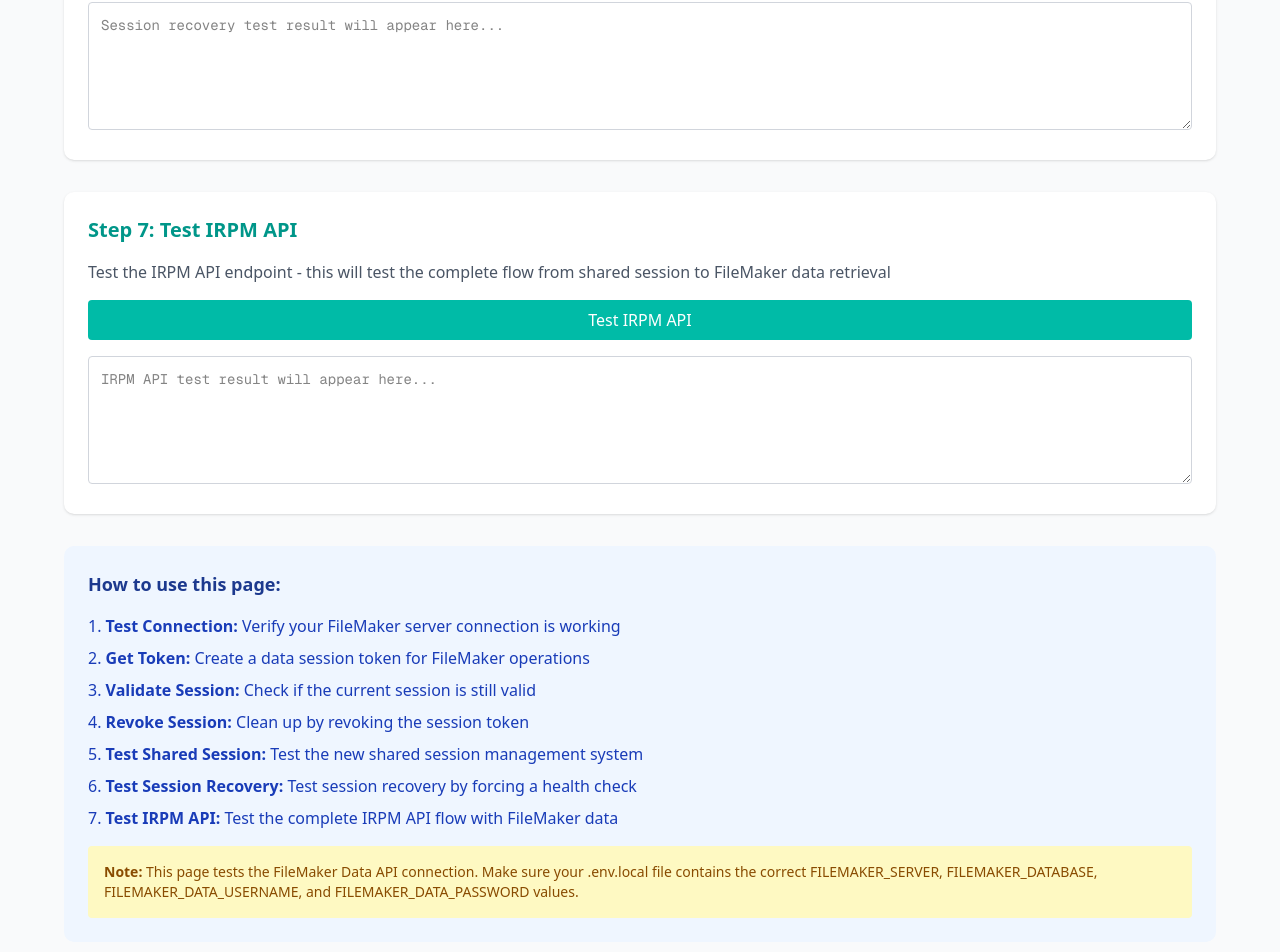
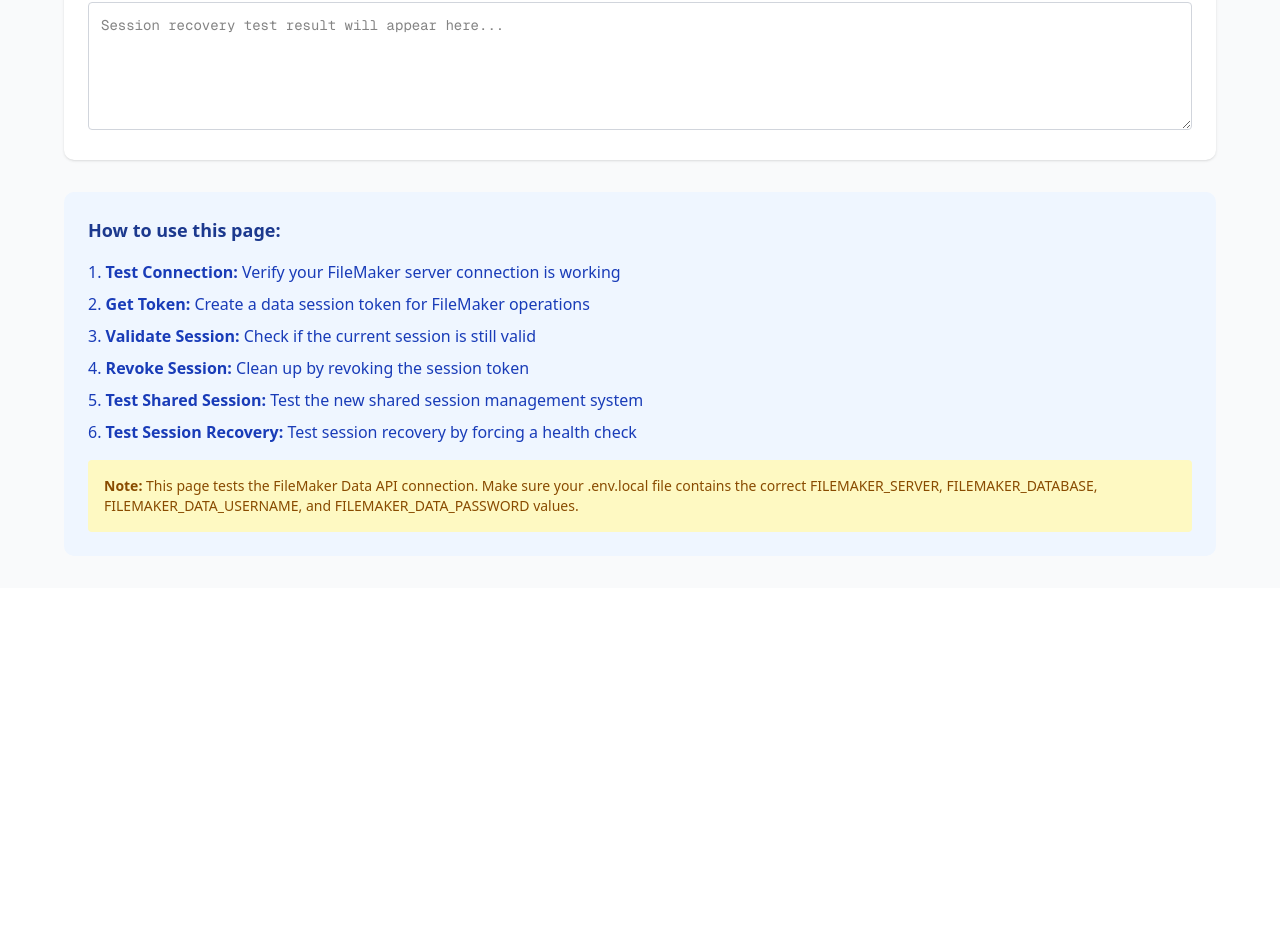
Before and after one commit to simon0863/fm-bridge, a Next.js app: page /core/filemaker-dapi-test in a window 1280 px wide. Shown: the part 2096-3048 px from the top of the page. After the commit the page ends 2684 px from the top, so only its background shows below. Built offline with nearby package versions, Linux system fonts and the light colour scheme; no server answers; sample sign-in values are in the browser's storage.

Commit message:
updated dapi test page

```diff
--- a/app/core/filemaker-dapi-test/page.js
+++ b/app/core/filemaker-dapi-test/page.js
@@ -10,7 +10,6 @@
   const [revokeResponse, setRevokeResponse] = useState('')
   const [sharedSessionResponse, setSharedSessionResponse] = useState('')
   const [sessionRecoveryResponse, setSessionRecoveryResponse] = useState('')
-  const [irpmApiResponse, setIrpmApiResponse] = useState('')
   const [loading, setLoading] = useState({})
   const [currentToken, setCurrentToken] = useState('')
 
@@ -82,7 +81,6 @@
     setRevokeResponse('')
     setSharedSessionResponse('')
     setSessionRecoveryResponse('')
-    setIrpmApiResponse('')
     setCurrentToken('')
   }
 
@@ -253,28 +251,6 @@
             />
           </div>
 
-          {/* Test IRPM API */}
-          <div className="bg-white p-6 rounded-lg shadow">
-            <h2 className="text-xl font-semibold mb-4 text-teal-600">
-              Step 7: Test IRPM API
-            </h2>
-            <p className="text-gray-600 mb-4">
-              Test the IRPM API endpoint - this will test the complete flow from shared session to FileMaker data retrieval
-            </p>
-            <button
-              onClick={() => handleTest('test-irpm-api', setIrpmApiResponse)}
-              disabled={loading['test-irpm-api']}
-              className="w-full px-4 py-2 bg-teal-500 text-white rounded hover:bg-teal-600 disabled:bg-teal-300 mb-4"
-            >
-              {loading['test-irpm-api'] ? 'Testing...' : 'Test IRPM API'}
-            </button>
-            <textarea
-              value={irpmApiResponse}
-              onChange={(e) => setIrpmApiResponse(e.target.value)}
-              placeholder="IRPM API test result will appear here..."
-              className="w-full h-32 p-3 border border-gray-300 rounded font-mono text-sm"
-            />
-          </div>
 
         </div>
 
@@ -288,7 +264,6 @@
             <li><strong>Revoke Session:</strong> Clean up by revoking the session token</li>
             <li><strong>Test Shared Session:</strong> Test the new shared session management system</li>
             <li><strong>Test Session Recovery:</strong> Test session recovery by forcing a health check</li>
-            <li><strong>Test IRPM API:</strong> Test the complete IRPM API flow with FileMaker data</li>
           </ol>
           <div className="mt-4 p-4 bg-yellow-100 rounded">
             <p className="text-yellow-800 text-sm">
```
